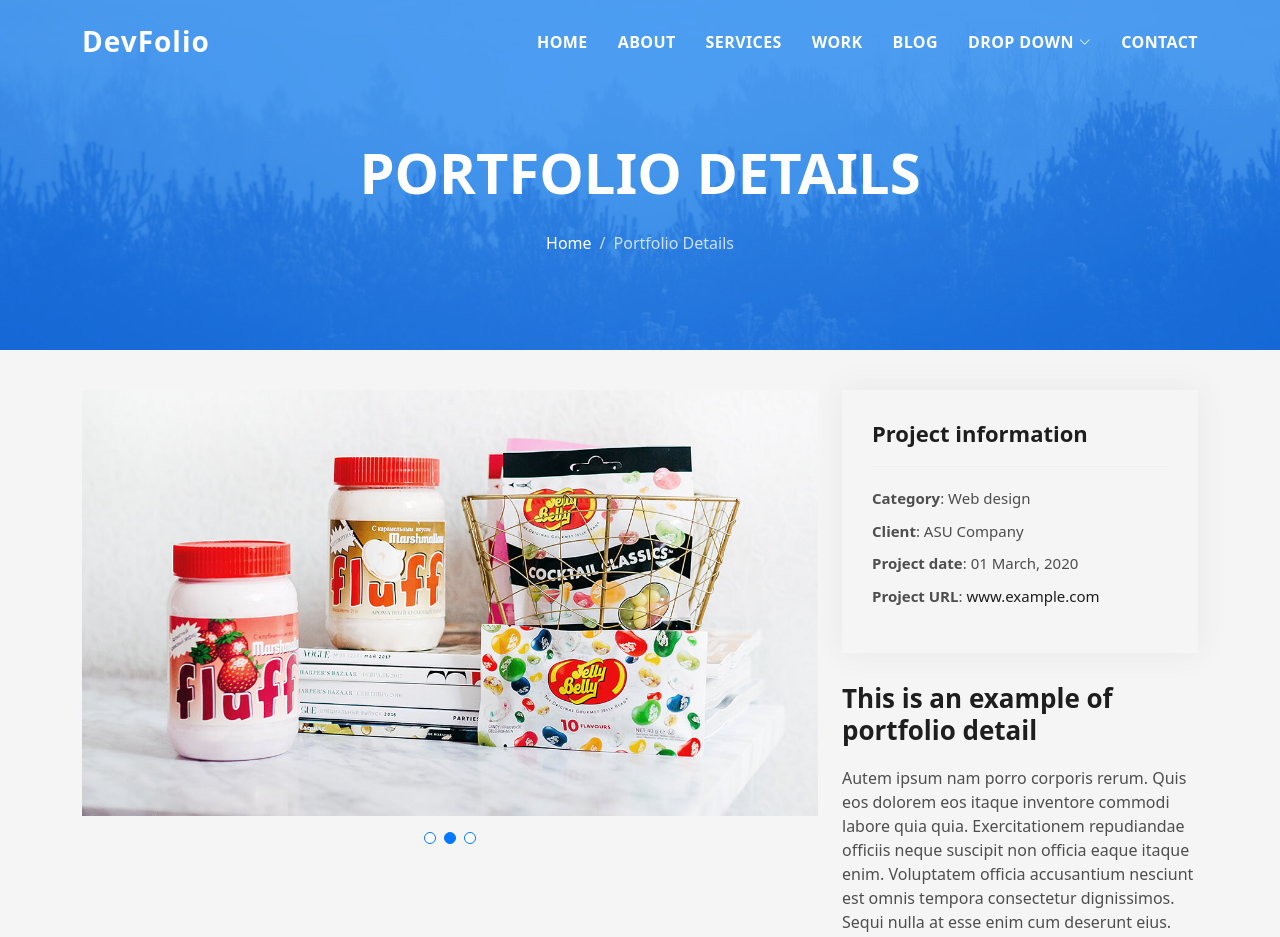
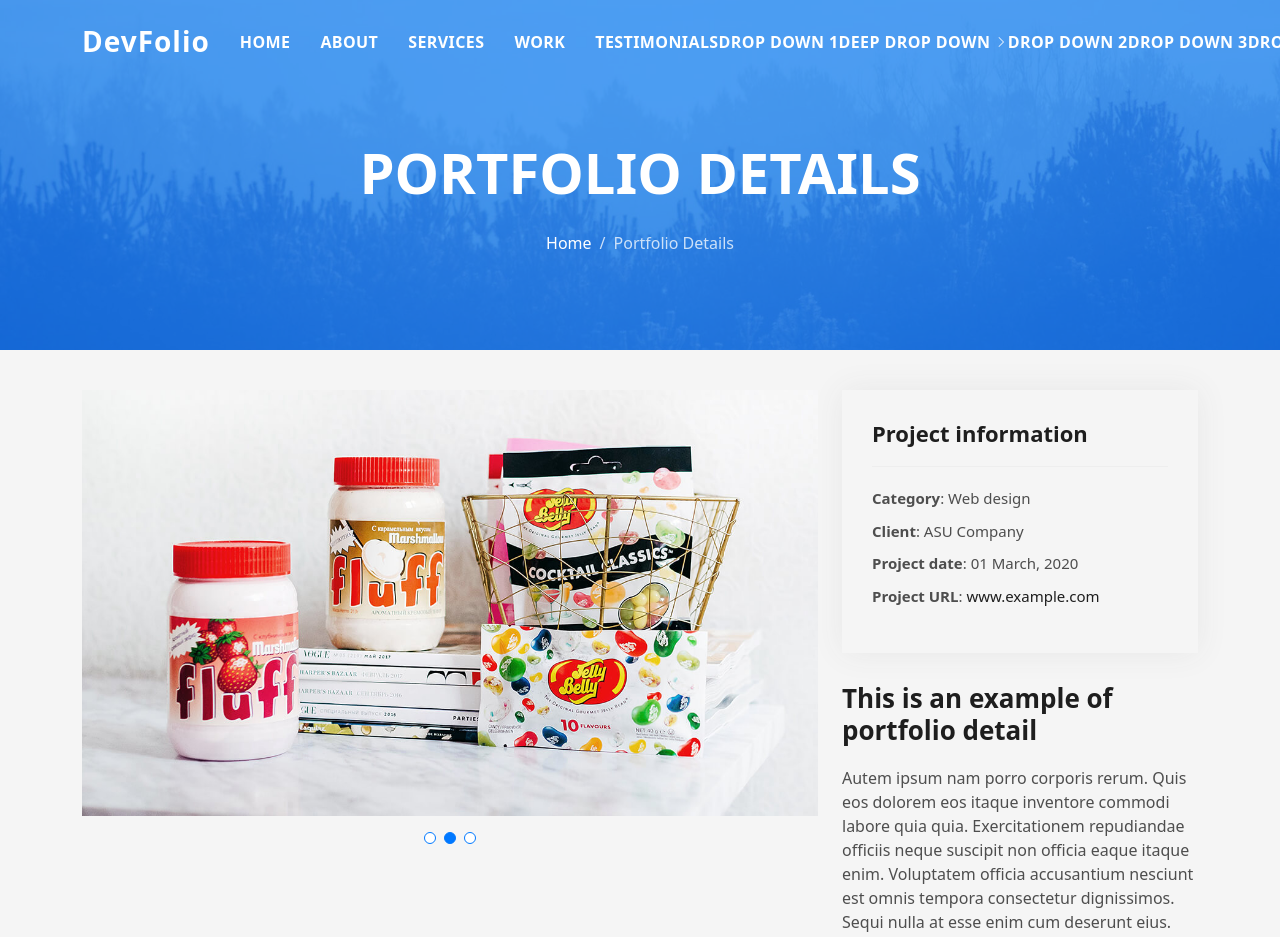
Before and after one commit to prasoonghosh/prasoonghosh.io, a plain HTML site: page DevFolio/portfolio-details.html in a window 1280 px wide. Shown: the top 937 px of the page. Drawn offline with Linux system fonts and the light colour scheme.

Commit message:
Editted portfolio-details navigation bar

```diff
--- a/DevFolio/portfolio-details.html
+++ b/DevFolio/portfolio-details.html
@@ -46,8 +46,9 @@
           <li><a class="nav-link scrollto" href="#about">About</a></li>
           <li><a class="nav-link scrollto" href="#services">Services</a></li>
           <li><a class="nav-link scrollto " href="#work">Work</a></li>
-          <li><a class="nav-link scrollto " href="#blog">Blog</a></li>
-          <li class="dropdown"><a href="#"><span>Drop Down</span> <i class="bi bi-chevron-down"></i></a>
+         <!--  <li><a class="nav-link scrollto " href="#blog">Blog</a></li>
+          <li class="dropdown"><a href="#"><span>Drop Down</span> <i class="bi bi-chevron-down"></i></a> -->
+            <li><a class="nav-link scrollto" href="#Testimonials  ">Testimonials</a></li>
             <ul>
               <li><a href="#">Drop Down 1</a></li>
               <li class="dropdown"><a href="#"><span>Deep Drop Down</span> <i class="bi bi-chevron-right"></i></a>
```
